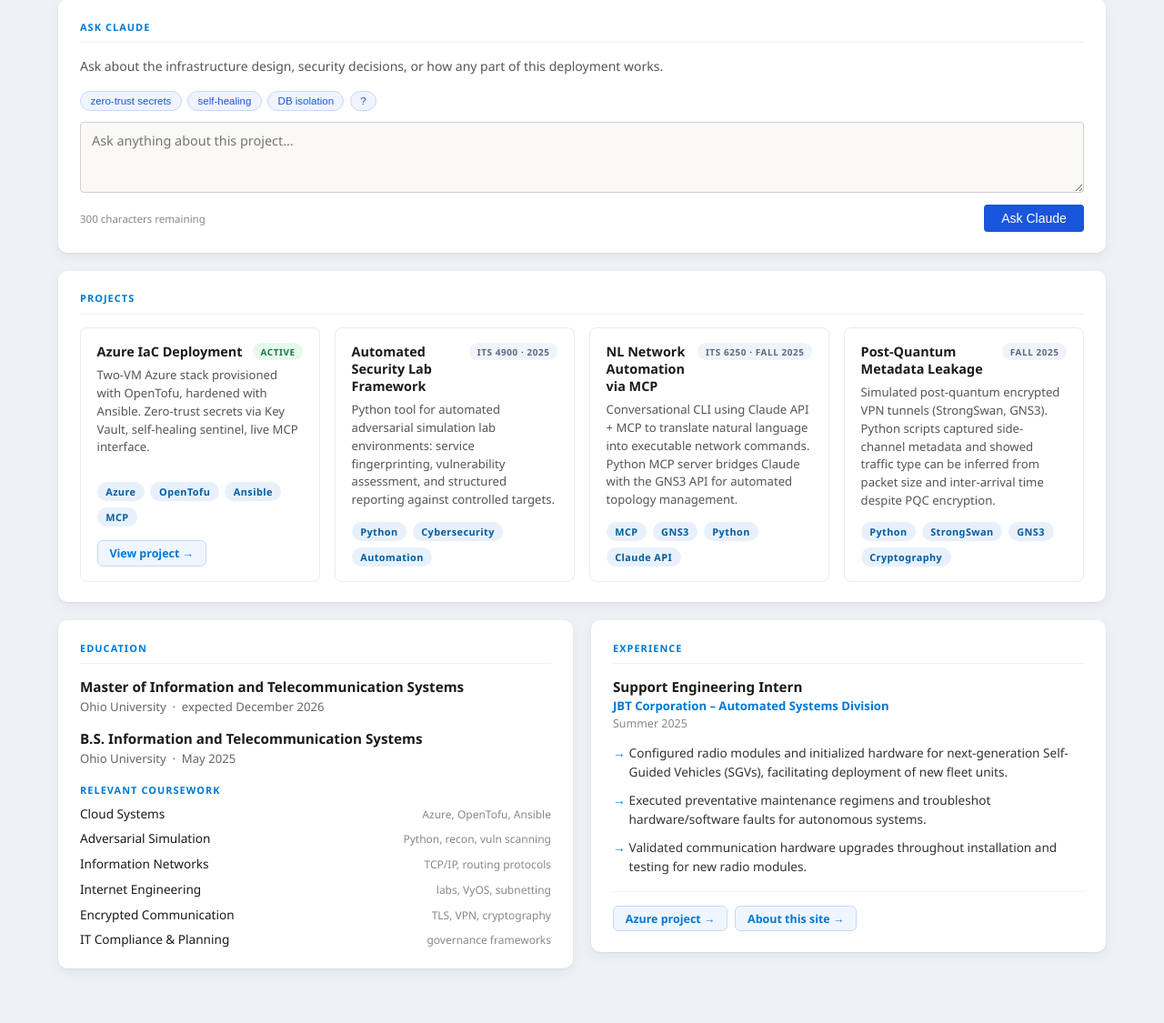
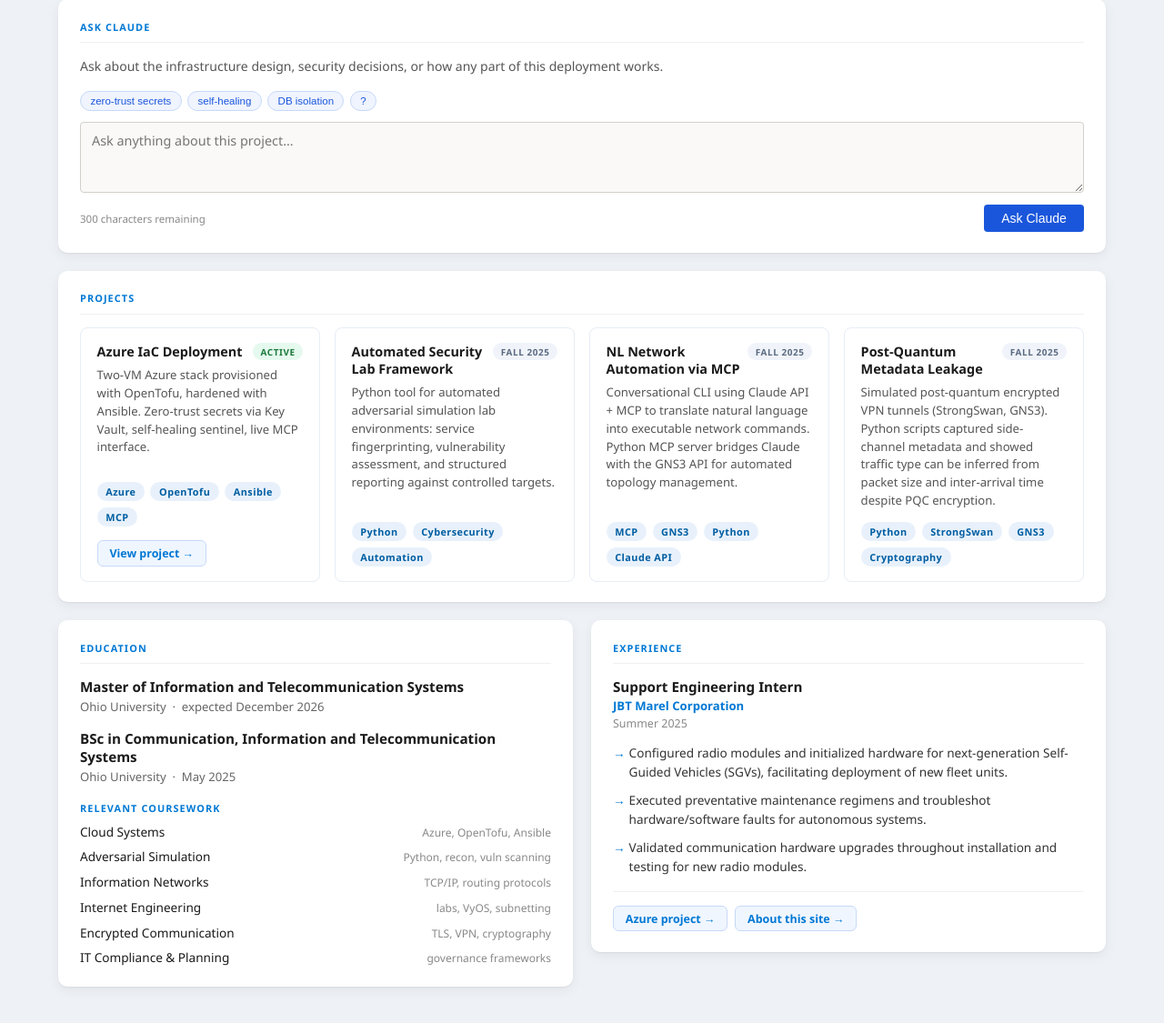
Before and after one commit to dr-professor-jacob/cloud-systems, a Python web app: template templates/index.html.j2 in a window 1280 px wide. Shown: the part 414-1539 px from the top of the page at 91% size. Run offline with Jinja, Linux system fonts and the light colour scheme; the template is opened without the code that fills it, so the values that code supplies are empty.

Commit message:
Copy edits: BSc degree, JBT Marel, project semester badges

```diff
--- a/templates/index.html.j2
+++ b/templates/index.html.j2
@@ -198,7 +198,7 @@
         <div class="proj-card">
           <div style="display:flex;align-items:flex-start;justify-content:space-between;gap:.5rem;">
             <div class="proj-card-title">Automated Security Lab Framework</div>
-            <span class="status-badge status-done">ITS 4900 · 2025</span>
+            <span class="status-badge status-done">Fall 2025</span>
           </div>
           <div class="proj-card-desc">Python tool for automated adversarial simulation lab environments: service fingerprinting, vulnerability assessment, and structured reporting against controlled targets.</div>
           <div class="tags" style="margin-top:auto;padding-top:.4rem;">
@@ -209,7 +209,7 @@
         <div class="proj-card">
           <div style="display:flex;align-items:flex-start;justify-content:space-between;gap:.5rem;">
             <div class="proj-card-title">NL Network Automation via MCP</div>
-            <span class="status-badge status-done">ITS 6250 · Fall 2025</span>
+            <span class="status-badge status-done">Fall 2025</span>
           </div>
           <div class="proj-card-desc">Conversational CLI using Claude API + MCP to translate natural language into executable network commands. Python MCP server bridges Claude with the GNS3 API for automated topology management.</div>
           <div class="tags" style="margin-top:auto;padding-top:.4rem;">
@@ -241,7 +241,7 @@
           <div style="font-size:.82rem;color:#666;margin-top:.2rem;">Ohio University &nbsp;·&nbsp; expected December 2026</div>
         </div>
         <div style="margin-bottom:1.1rem;">
-          <div style="font-size:.95rem;font-weight:700;color:#1a1a1a;">B.S. Information and Telecommunication Systems</div>
+          <div style="font-size:.95rem;font-weight:700;color:#1a1a1a;">BSc in Communication, Information and Telecommunication Systems</div>
           <div style="font-size:.82rem;color:#666;margin-top:.2rem;">Ohio University &nbsp;·&nbsp; May 2025</div>
         </div>
         <div style="font-size:.68rem;font-weight:700;text-transform:uppercase;letter-spacing:.1em;color:#0078d4;margin-bottom:.55rem;">Relevant Coursework</div>
@@ -259,7 +259,7 @@
         <div class="card-title">Experience</div>
         <div style="margin-bottom:.3rem;">
           <div style="font-size:.95rem;font-weight:700;color:#1a1a1a;">Support Engineering Intern</div>
-          <div style="font-size:.82rem;color:#0078d4;font-weight:600;margin-top:.15rem;">JBT Corporation – Automated Systems Division</div>
+          <div style="font-size:.82rem;color:#0078d4;font-weight:600;margin-top:.15rem;">JBT Marel Corporation</div>
           <div style="font-size:.78rem;color:#888;margin-top:.1rem;">Summer 2025</div>
         </div>
         <ul style="list-style:none;display:flex;flex-direction:column;gap:.6rem;margin-top:.85rem;">
```
